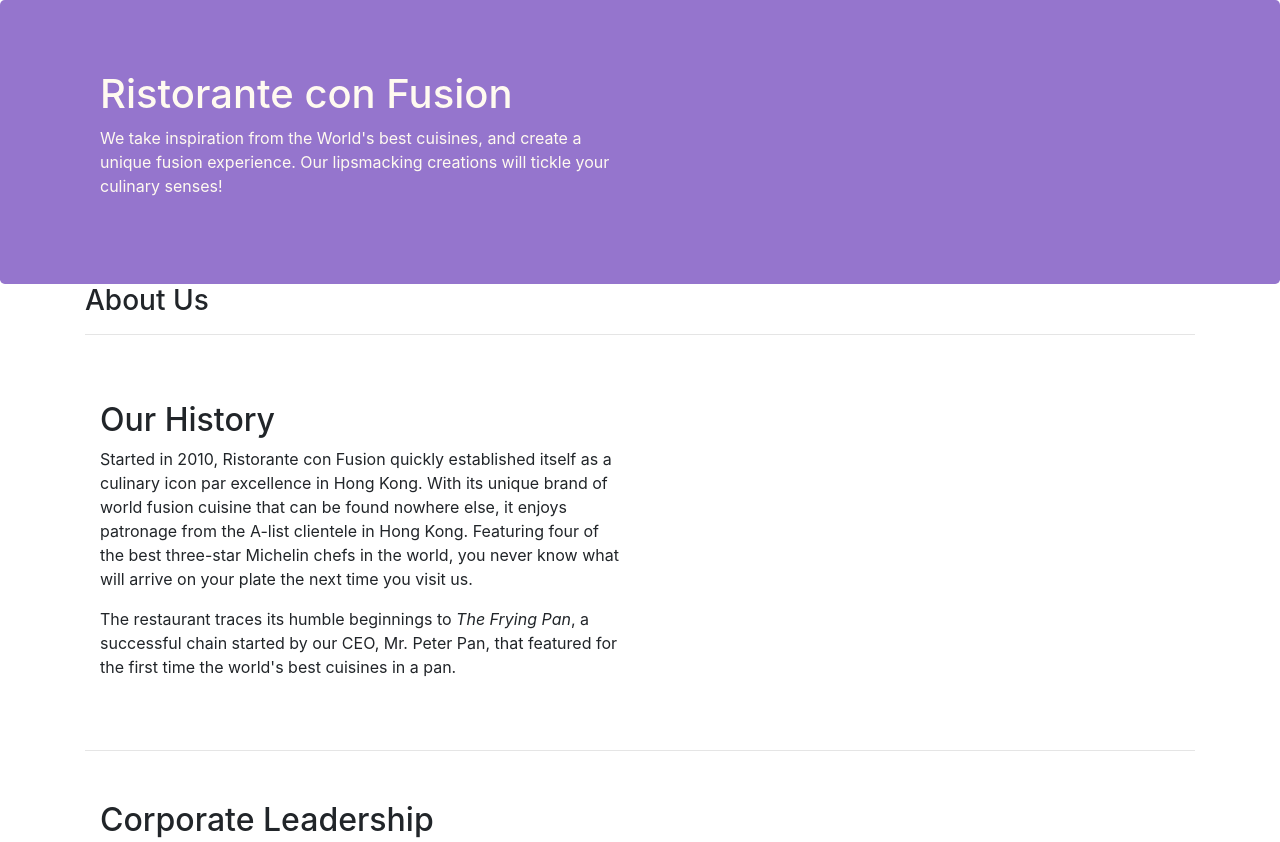
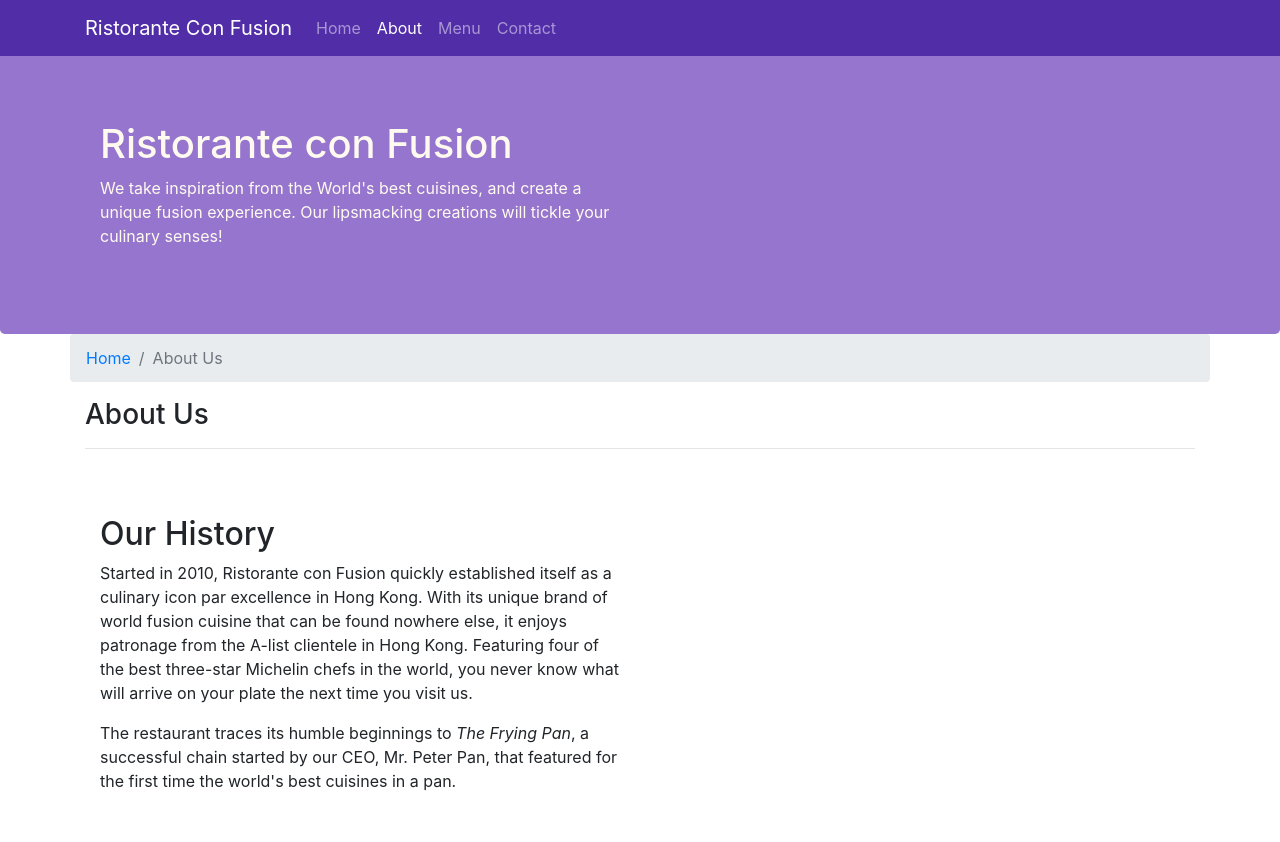
Before and after one commit to bertrand85/bootstrap4-certification, a website: page aboutus.html in a window 1280 px wide. Shown: the top 842 px of the page. Drawn offline with nearby package versions, Linux system fonts and the light colour scheme.

Commit message:
Navbar and Breadcrumbs

```diff
--- a/aboutus.html
+++ b/aboutus.html
@@ -2,7 +2,6 @@
 <html lang="en">
 
 <head>
-
     <title>Ristorante Con Fusion: About Us</title>
     <!-- Required meta tags always come first -->
     <meta charset="utf-8">
@@ -12,10 +11,26 @@
     <!-- Bootstrap CSS -->
     <link rel="stylesheet" href="node_modules/bootstrap/dist/css/bootstrap.min.css">
     <link href="css/styles.css" rel="stylesheet">
-
 </head>
 
 <body>
+
+    <nav class="navbar navbar-dark navbar-expand-sm fixed-top">
+        <div class="container">
+            <a class="navbar-brand" href="#">Ristorante Con Fusion</a>
+            <div class="collapse navbar-collapse" id="Navbar2">
+                <ul class="navbar-nav mr-auto">
+                    <li class="nav-item"><a class="nav-link" href="./index.html">Home</a></li>
+                    <li class="nav-item active"><a class="nav-link" href="#">About</a></li>
+                    <li class="nav-item"><a class="nav-link" href="#">Menu</a></li>
+                    <li class="nav-item"><a class="nav-link" href="#">Contact</a></li>
+                </ul>
+            </div>
+            <button class="navbar-toggler" type="button" data-toggle="collapse" data-target="#Navbar2">
+                <span class="navbar-toggler-icon"></span>
+            </button>
+        </div>
+    </nav>
 
     <header class="jumbotron">
         <div class="container">
@@ -32,6 +47,10 @@
 
     <div class="container">
         <div class="row ">
+            <ol class="col-12 breadcrumb">
+                <li class="breadcrumb-item"><a href="./index.html">Home</a></li>
+                <li class="breadcrumb-item active">About Us</li>
+            </ol>
             <div class="col-12">
                <h3>About Us</h3>
                <hr>
@@ -107,6 +126,11 @@
         </div>
     </footer>
 
+    <!-- jQuery first, then Popper.js, then Bootstrap JS. -->
+    <script src="node_modules/jquery/dist/jquery.slim.min.js"></script>
+    <script src="node_modules/popper.js/dist/umd/popper.min.js"></script>
+    <script src="node_modules/bootstrap/dist/js/bootstrap.min.js"></script>
+
 </body>
 
 </html>
--- a/css/styles.css
+++ b/css/styles.css
@@ -1,3 +1,13 @@
+body{
+    padding:50px 0px 0px 0px;
+    z-index:0;
+}
+
+.navbar-dark {
+    background-color: #512DA8;
+}
+
+
 .row-header {
     margin: 0px auto;
     padding: 0px auto;
```
Also changed, not shown: index.html (+17 -0 lines).
